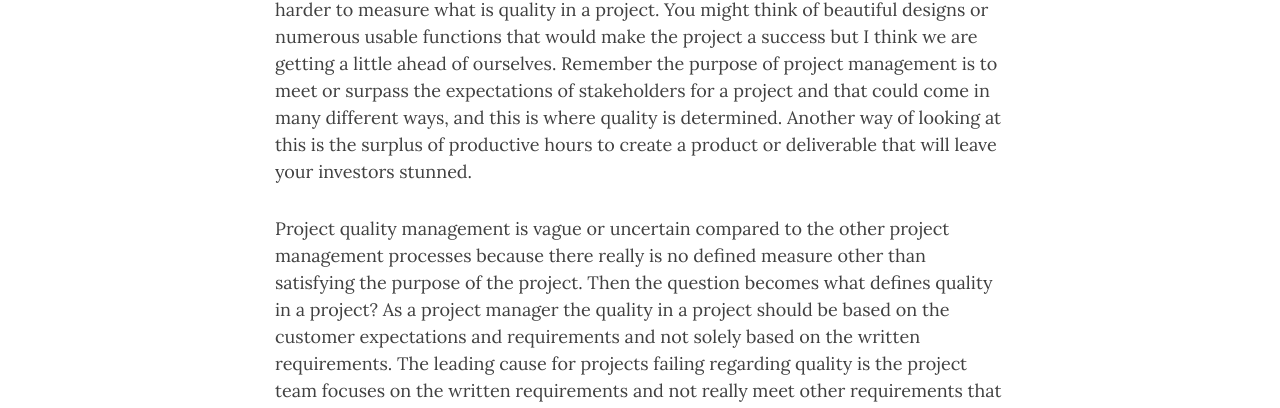
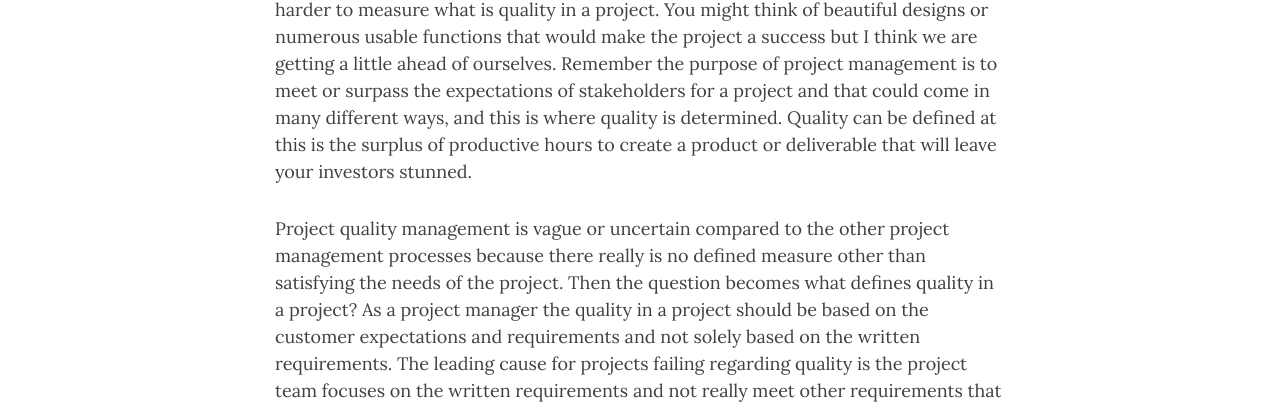
Before and after one commit to dlouangr/agile-blog, a Jekyll site: the page built from _posts/2023-10-16-Agile-Quality-Management.md, in a window 1280 px wide and 1400 px high, scrolled down 441 px. Shown: the part 316-724 px from the top of the window. Built offline with Jekyll 4.4.1, drawn with Linux system fonts in a browser that asks for light colours; nearby versions of some CDN libraries; comment, search, counter and statistics services are not loaded; some of the changed lines change nothing that is shown; some of the changed text lies outside the part shown.

Commit message:
Update 2023-10-16-Agile-Quality-Management.md

```diff
--- a/_posts/2023-10-16-Agile-Quality-Management.md
+++ b/_posts/2023-10-16-Agile-Quality-Management.md
@@ -6,9 +6,17 @@
 ---
 ## Project Quality Management
 
-Welcome new project managers to another stage in agile project management. The new stage that you will be learning here is project quality management and it might be harder to measure what is quality in a project. You might think of beautiful designs or numerous usable functions that would make the project a success but I think we are getting a little ahead of ourselves. Remember the purpose of project management is to meet or surpass the expectations of stakeholders for a project and that could come in many different ways, and this is where quality is determined. Another way of looking at this is the surplus of productive hours to create a product or deliverable that will leave your investors stunned.
+Welcome new project managers to another stage in agile project management. The new stage that you will be learning here is project quality management and it might be harder to measure what is quality in a project. You might think of beautiful designs or numerous usable functions that would make the project a success but I think we are getting a little ahead of ourselves. Remember the purpose of project management is to meet or surpass the expectations of stakeholders for a project and that could come in many different ways, and this is where quality is determined. Quality can be defined  at this is the surplus of productive hours to create a product or deliverable that will leave your investors stunned.
 
-Project quality management is vague or uncertain compared to the other project management processes because there really is no defined measure other than satisfying the purpose of the project. Then the question becomes what defines quality in a project? As a project manager the quality in a project should be based on the customer expectations and requirements and not solely based on the written requirements.  The leading cause for projects failing regarding quality is the project team focuses on the written requirements and not really meet other requirements that stakeholders need or require.
+Project quality management is vague or uncertain compared to the other project management processes because there really is no defined measure other than satisfying the needs of the project. Then the question becomes what defines quality in a project? As a project manager the quality in a project should be based on the customer expectations and requirements and not solely based on the written requirements.  The leading cause for projects failing regarding quality is the project team focuses on the written requirements and not really meet other requirements that stakeholders need or require.
 
 ![CheckList](/agile-blog/assets/img/Check_list.jpeg){: .mx-auto.d-block :}
 *Graphic courtesy of [Adobe](https://stock.adobe.com/images/check-list-checklist-flat-web-icon-isolated-on-white-background-mark-symbol-document-report-test-vector-illustration/387715437)*
+
+## Concepts to know in Project Quality Management
+
+To get a better understanding of what project quality management is, we will go over some concepts that is important when you come across this stage in your project management phase. Although, it may seem obvious, you need to take the time to discover what is quality to your customer.
+
+1. **Quality Planning**: In the beginning of project management, you would have learned what your project is about and what needs is the purpose for the project, now this planning stage is for you to plan how you can bring the project into fruition and which quality standards you want to set for this project.
+
+2. **Quality Assurance**: This is the part where you build up a system that will help you in approaching problems or concerns that could arise using guidelines, processes, or instructions. This will help bring your services to standards and help make sure that the quality you are bringing to your product is assured.
```
